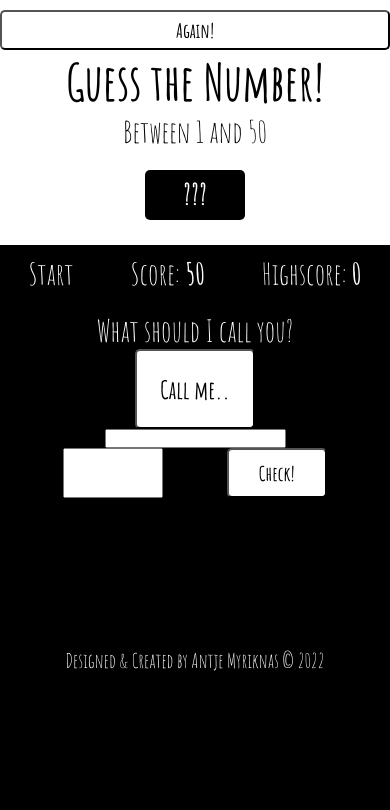
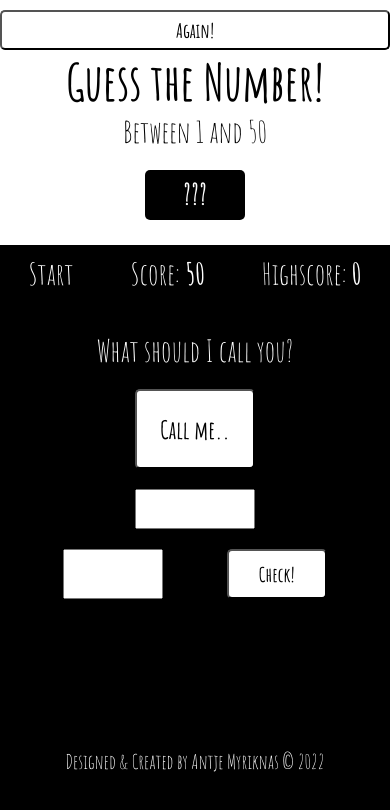
Before and after one commit to ryanohcodes/Guess-the-Number, a plain HTML site: page index.html in a window 390 px wide. Both pictures are taken after a click on the button "Don't call me that". Drawn offline with Linux system fonts and the light colour scheme.

Commit message:
add name change and style

```diff
--- a/media.css
+++ b/media.css
@@ -38,7 +38,18 @@
     /* margin-bottom: 1rem; */
     padding: 0.5rem;
   }
-
+  /* formatting for name changer */
+  .changeName{
+    margin-top: 20px;
+    margin-bottom: 20px;
+    }
+    #nameData{
+      margin-bottom: 20px;
+    }
+    .replies {
+      margin-top: 20px;
+    }
+    /* name change section end */
   .responseSection > p {
     margin-bottom: 0;
   }
--- a/script.js
+++ b/script.js
@@ -27,8 +27,7 @@ function changeName(){
   }
 }
 
-
-
+// name change script end
 
 function compareNumbers() {
   const guessedNumber = Number(document.querySelector(".guessedNumber").value);
--- a/style.css
+++ b/style.css
@@ -121,6 +121,13 @@ header p {
 .newName{
   visibility: hidden;
 }
+#nameData{
+  width: 120px;
+  height: 40px;
+  font-size: 3rem;
+  font-family: "Amatic SC", cursive;
+  font-weight: 700;
+}
 /* name change section end */
 
 footer {
```
